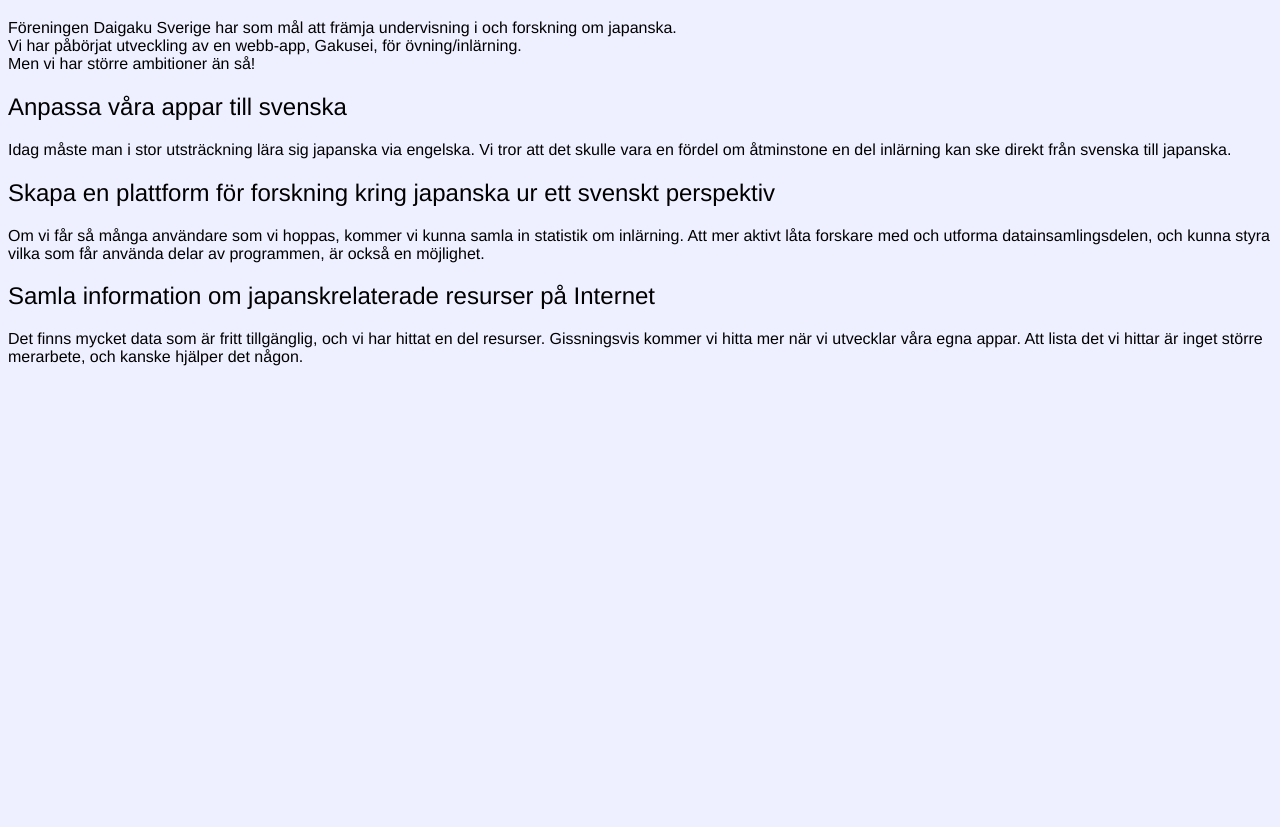
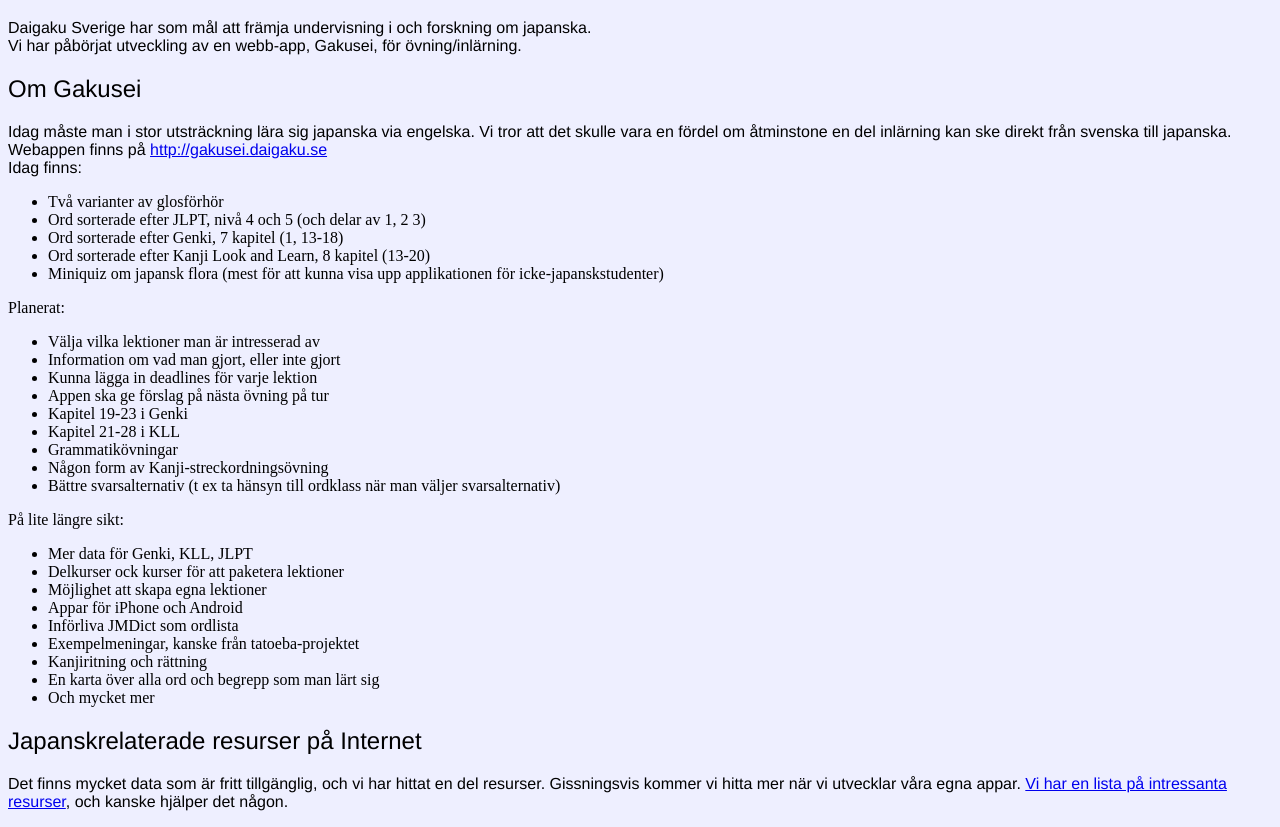
Before and after one commit to daigaku-sverige/daigaku.se, a plain HTML site: page index.html in a window 1280 px wide. Shown: the part 343-1170 px from the top of the page. Before the commit the page ends 800 px from the top, so only its background shows below. Drawn offline with Linux system fonts and the light colour scheme.

Commit message:
Uppdaterad startsida

```diff
--- a/index.html
+++ b/index.html
@@ -10,26 +10,56 @@
 <img src="daigaku_sverige.png" width="270" height="270">
 <h1>Daigaku Sverige</h1>
 <p>
-    Föreningen Daigaku Sverige har som mål att främja undervisning i och forskning om japanska.<br>
+    Daigaku Sverige har som mål att främja undervisning i och forskning om japanska.<br>
     Vi har påbörjat utveckling av en webb-app, Gakusei, för övning/inlärning.<br>
-    Men vi har större ambitioner än så!<br>
 </p>
-<h2>Anpassa våra appar till svenska</h2>
+<h2>Om Gakusei</h2>
 <p>
     Idag måste man i stor utsträckning lära sig japanska via engelska. Vi tror att det skulle vara en fördel
-    om åtminstone en del inlärning kan ske direkt från svenska till japanska.
+    om åtminstone en del inlärning kan ske direkt från svenska till japanska. Webappen finns på
+    <a href="http://gakusei.daigaku.se">http://gakusei.daigaku.se</a> <br>
+
+    Idag finns:
+    <ul>
+    <li>Två varianter av glosförhör</li>
+    <li>Ord sorterade efter JLPT, nivå 4 och 5 (och delar av 1, 2 3)</li>
+    <li>Ord sorterade efter Genki, 7 kapitel (1, 13-18)</li>
+    <li>Ord sorterade efter Kanji Look and Learn, 8 kapitel (13-20)</li>
+    <li>Miniquiz om japansk flora (mest för att kunna visa upp applikationen för icke-japanskstudenter)</li>
+    </ul>
+
+    Planerat:
+    <ul>
+        <li>Välja vilka lektioner man är intresserad av</li>
+        <li>Information om vad man gjort, eller inte gjort</li>
+        <li>Kunna lägga in deadlines för varje lektion</li>
+        <li>Appen ska ge förslag på nästa övning på tur</li>
+        <li>Kapitel 19-23 i Genki</li>
+        <li>Kapitel 21-28 i KLL</li>
+        <li>Grammatikövningar</li>
+        <li>Någon form av Kanji-streckordningsövning</li>
+        <li>Bättre svarsalternativ (t ex ta hänsyn till ordklass när man väljer svarsalternativ)</li>
+    </ul>
+
+    På lite längre sikt:
+    <ul>
+        <li>Mer data för Genki, KLL, JLPT</li>
+        <li>Delkurser ock kurser för att paketera lektioner</li>
+        <li>Möjlighet att skapa egna lektioner</li>
+        <li>Appar för iPhone och Android</li>
+        <li>Införliva JMDict som ordlista</li>
+        <li>Exempelmeningar, kanske från tatoeba-projektet</li>
+        <li>Kanjiritning och rättning</li>
+        <li>En karta över alla ord och begrepp som man lärt sig</li>
+        <li>Och mycket mer</li>
+    </ul>
+
 </p>
-<h2>Skapa en plattform för forskning kring japanska ur ett svenskt perspektiv</h2>
-<p>
-    Om vi får så många användare som vi hoppas, kommer vi kunna samla in statistik om inlärning.
-    Att mer aktivt låta forskare med och utforma datainsamlingsdelen, och kunna styra vilka som
-    får använda delar av programmen, är också en möjlighet.
-</p>
-<h2>Samla information om japanskrelaterade resurser på Internet</h2>
+<h2>Japanskrelaterade resurser på Internet</h2>
 <p>
     Det finns mycket data som är fritt tillgänglig, och vi har hittat en del resurser.
     Gissningsvis kommer vi hitta mer när vi utvecklar våra egna appar.
-    Att lista det vi hittar är inget större merarbete, och kanske hjälper det någon.
+    <a href="links.html">Vi har en lista på intressanta resurser</a>, och kanske hjälper det någon.
 </p>
 </body>
 </html>
```
